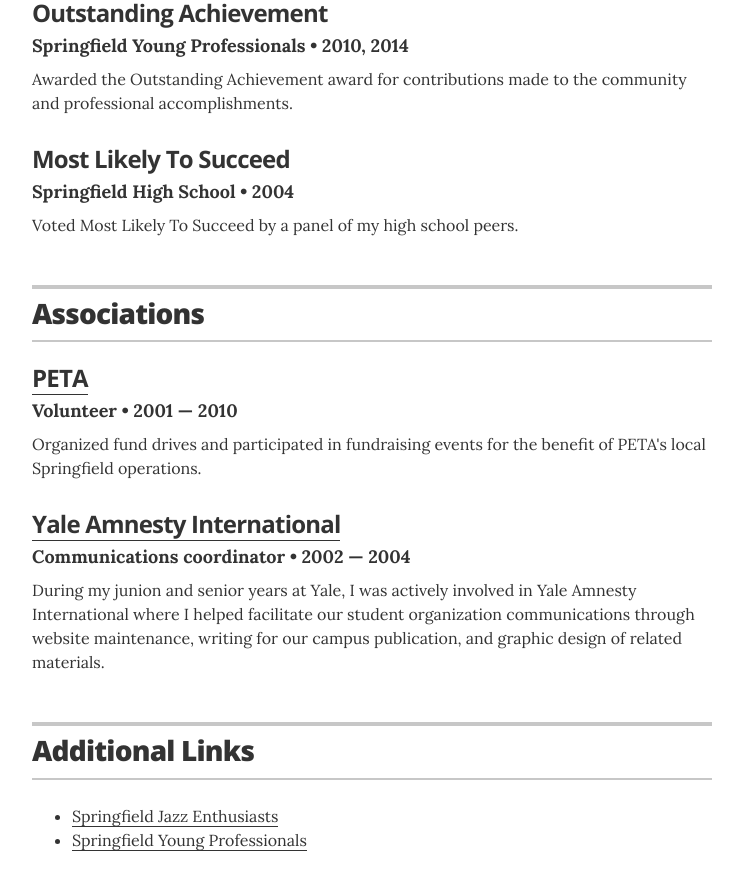
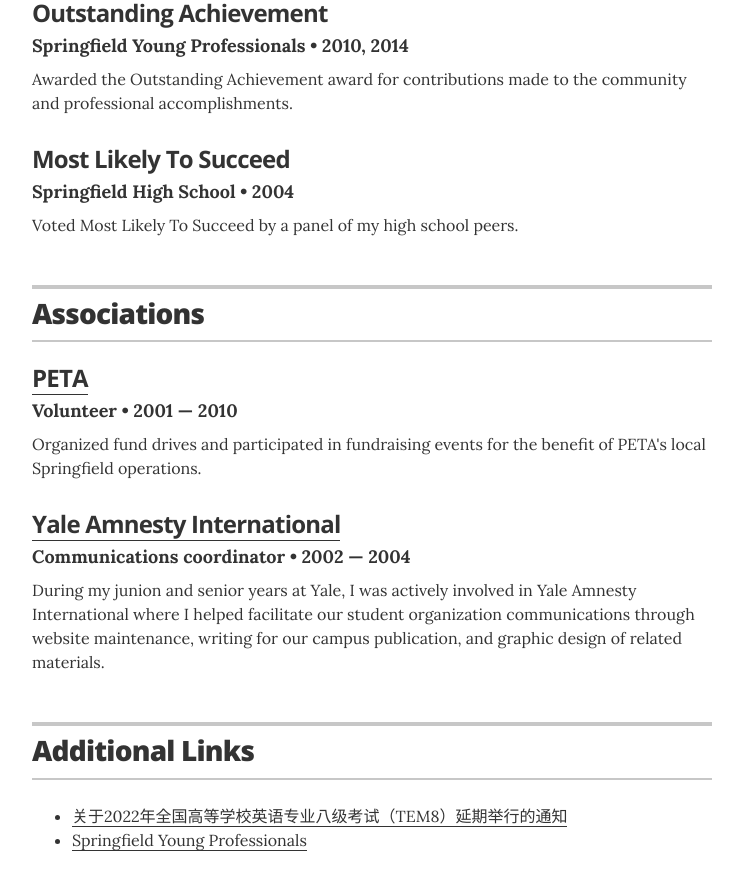
Before and after one commit to vfanghao/fanghao.me, a Jekyll site: the page built from index.html, in a window 1280 px wide and 900 px high, scrolled down 2532 px. Shown: the top 890 px of the window, without its empty margins (268-1011 px from the left). Built offline with Jekyll 4.4.1, drawn with Linux system fonts in a browser that asks for light colours.

Commit message:
Update links.yml

```diff
--- a/_data/links.yml
+++ b/_data/links.yml
@@ -1,5 +1,5 @@
 # links
-- url: "#"
-  description: Springfield Jazz Enthusiasts
+- url: "http://tem.fltonline.cn/?p=75468"
+  description: 关于2022年全国高等学校英语专业八级考试（TEM8）延期举行的通知
 - url: "#"
   description: Springfield Young Professionals
```
